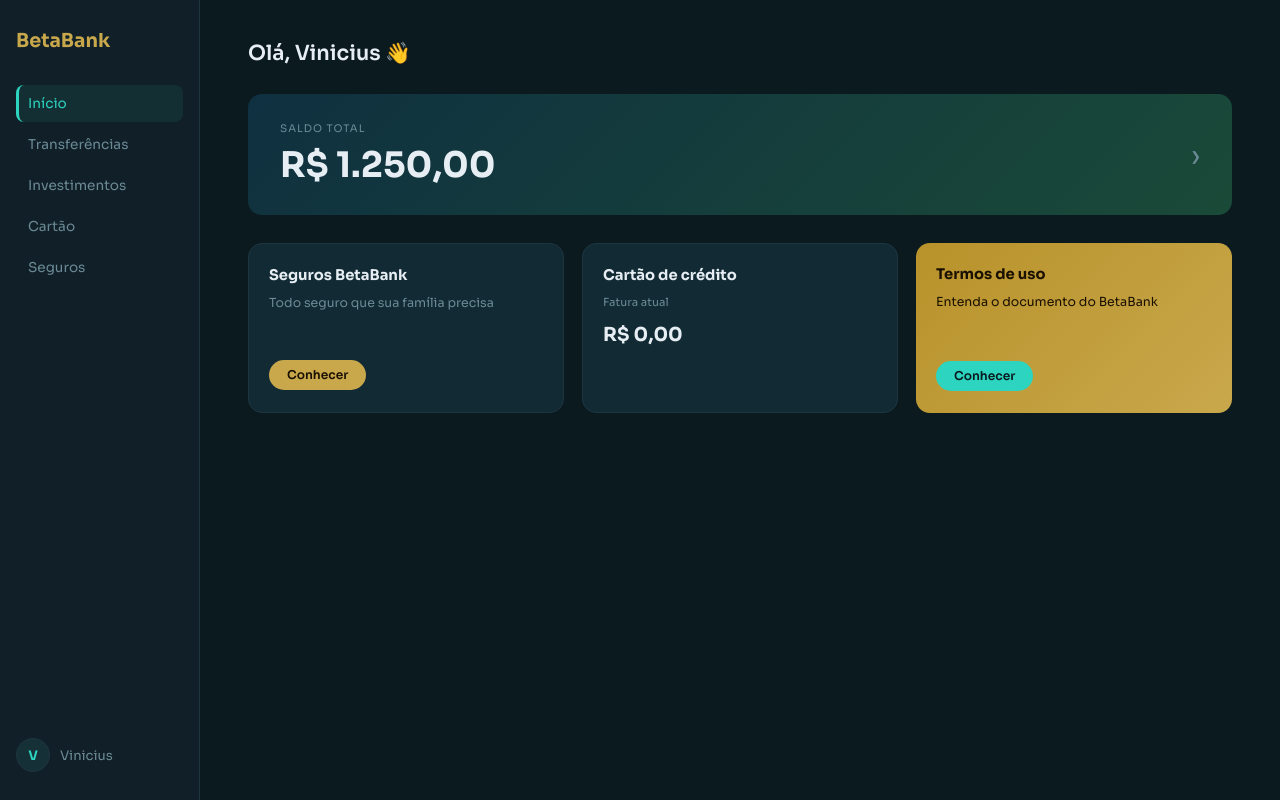
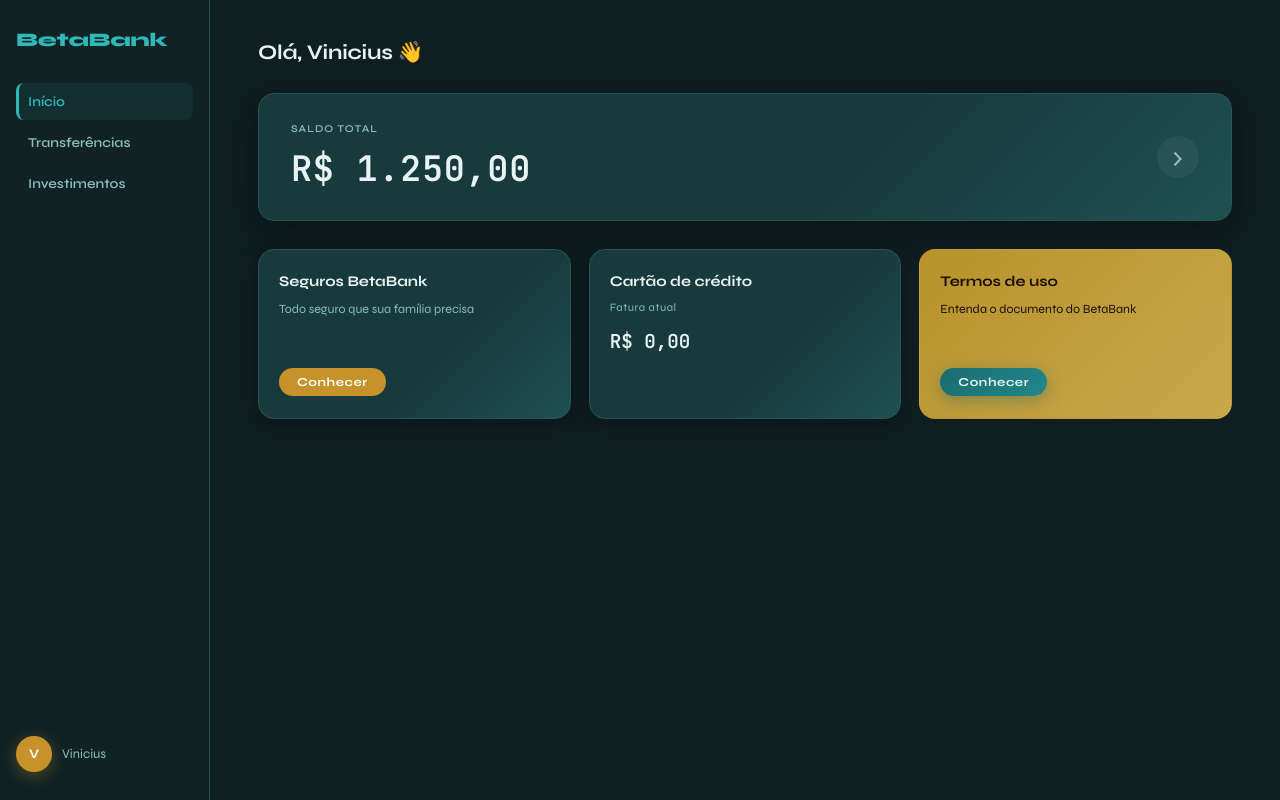
Before and after one commit to JoaoVargas/2026.1-TDE-EC, a FastAPI app: page /home in a window 1280 px wide. Run offline with FastAPI, Linux system fonts and the light colour scheme.

Commit message:
pagina home adaptaçao do css
adaptei o home.html e home.css pra ficar mesmo estilo das transaçoes 1,2 e 3, vamos precisar criar uma pagina de extrato pra fazer a home ficar mais funcional em relaçoes aos botoes/acoes que vai ter

```diff
--- a/server/main.py
+++ b/server/main.py
@@ -112,6 +112,7 @@ def get_cadastro(request: Request):
     )
 
 
+
 @app.get("/home", response_class=HTMLResponse)
 def get_home(request: Request):
     return templates.TemplateResponse(
--- a/server/styles/home.css
+++ b/server/styles/home.css
@@ -1,31 +1,47 @@
-/* Fonte do Google — importada no topo */
-@import url('https://fonts.googleapis.com/css2?family=Sora:wght@400;600;700&display=swap');
+@import url('https://fonts.googleapis.com/css2?family=Syne:wght@400;600;700;800&family=JetBrains+Mono:wght@400;600&display=swap');
 
-/* Zera espaços padrão do navegador */
-* {
+*, *::before, *::after {
+  box-sizing: border-box;
   margin: 0;
   padding: 0;
-  box-sizing: border-box;
-  font-family: 'Sora', sans-serif;
 }
 
-/* Cor de fundo geral */
-body {
-  background: #0b1a1f;
-  color: #e6edf3;
+:root {
+  --bg:           #0f1e20;
+  --card-bg:      #183a3c;
+  --teal:         #1a6b6e;
+  --teal-light:   #22888c;
+  --teal-accent:  #2eb8b8;
+  --surface:      #1c2e30;
+  --border:       #2a5558;
+  --text:         #e8f4f4;
+  --text-muted:   #8abcbc;
+  --gold:         #c8922a;
+  --font-main:    'Syne', sans-serif;
+  --font-mono:    'JetBrains Mono', monospace;
 }
 
-/* Divide a tela em 2 colunas: sidebar + conteúdo */
+body {
+  background: var(--bg);
+  font-family: var(--font-main);
+  color: var(--text);
+  min-height: 100vh;
+  display: flex;
+}
+
+/* ── LAYOUT ─────────────────────────────────────────── */
 .pagina {
   display: flex;
+  width: 100%;
   min-height: 100vh;
 }
 
-/* ── SIDEBAR ── */
+/* ── SIDEBAR ─────────────────────────────────────────── */
 .sidebar {
-  width: 200px;
-  background: #112028;
-  border-right: 1px solid #1e3540;
+  width: 210px;
+  flex-shrink: 0;
+  background: #112224;
+  border-right: 1px solid var(--border);
   padding: 28px 16px;
   display: flex;
   flex-direction: column;
@@ -33,11 +49,12 @@ body {
 }
 
 .logo {
-  color: #c9a84c;
+  color: var(--teal-accent);
   font-size: 1.2rem;
+  font-weight: 800;
+  letter-spacing: -0.01em;
 }
 
-/* Links do menu */
 nav {
   display: flex;
   flex-direction: column;
@@ -46,52 +63,52 @@ nav {
 
 .menu-item {
   text-decoration: none;
-  color: #6b8a96;
+  color: var(--text-muted);
   padding: 10px 12px;
   border-radius: 8px;
   font-size: 0.85rem;
+  font-weight: 600;
   transition: background 0.2s, color 0.2s;
 }
 
 .menu-item:hover {
-  background: #163038;
-  color: #e6edf3;
+  background: #1c3436;
+  color: var(--text);
 }
 
-/* Item ativo (página atual) */
 .menu-item.ativo {
-  color: #2dd4bf;
-  background: rgba(45, 212, 191, 0.08);
-  border-left: 3px solid #2dd4bf;
+  color: var(--teal-accent);
+  background: rgba(46, 184, 184, 0.08);
+  border-left: 3px solid var(--teal-accent);
   padding-left: 9px;
 }
 
-/* Perfil no rodapé da sidebar */
 .perfil {
   margin-top: auto;
   display: flex;
   align-items: center;
   gap: 10px;
   font-size: 0.82rem;
-  color: #6b8a96;
+  color: var(--text-muted);
 }
 
 .avatar {
-  width: 34px;
-  height: 34px;
+  width: 36px;
+  height: 36px;
   border-radius: 50%;
-  background: #163038;
-  border: 1px solid #1e3540;
+  background: var(--gold);
   display: flex;
   align-items: center;
   justify-content: center;
   font-weight: 700;
-  color: #2dd4bf;
+  color: #fff;
+  box-shadow: 0 4px 16px rgba(200, 146, 42, 0.35);
+  flex-shrink: 0;
 }
 
-/* ── CONTEÚDO PRINCIPAL ── */
+/* ── CONTEÚDO ─────────────────────────────────────────── */
 .conteudo {
-  flex: 1;              /* ocupa o restante da tela */
+  flex: 1;
   padding: 40px 48px;
   display: flex;
   flex-direction: column;
@@ -100,38 +117,59 @@ nav {
 
 .saudacao {
   font-size: 1.3rem;
-  font-weight: 600;
+  font-weight: 700;
+  color: var(--text);
+  letter-spacing: -0.01em;
 }
 
-/* ── CARD DE SALDO ── */
+/* ── CARD DE SALDO ─────────────────────────────────────── */
 .card-saldo {
-  background: linear-gradient(135deg, #0f3040, #1a4a38);
-  border-radius: 14px;
+  background: linear-gradient(135deg, var(--card-bg) 60%, #1e5052 100%);
+  border: 1px solid var(--border);
+  border-radius: 16px;
   padding: 28px 32px;
   display: flex;
   justify-content: space-between;
   align-items: center;
+  box-shadow: 0 8px 32px rgba(0, 0, 0, 0.4);
 }
 
 .saldo-label {
   font-size: 0.65rem;
+  font-weight: 600;
   letter-spacing: 0.1em;
-  color: #6b8a96;
-  margin-bottom: 8px;
+  color: var(--text-muted);
+  margin-bottom: 10px;
 }
 
 .saldo-valor {
+  font-family: var(--font-mono);
   font-size: 2.2rem;
-  font-weight: 700;
+  font-weight: 600;
+  color: var(--text);
+  letter-spacing: 0.02em;
 }
 
 .seta {
+  text-decoration: none;
   font-size: 1.8rem;
-  color: #6b8a96;
-  cursor: pointer;
+  color: var(--text-muted);
+  background: rgba(255, 255, 255, 0.05);
+  border-radius: 50%;
+  width: 42px;
+  height: 42px;
+  display: flex;
+  align-items: center;
+  justify-content: center;
+  transition: background 0.2s, color 0.2s;
 }
 
-/* ── GRID DE 3 CARDS ── */
+.seta:hover {
+  background: rgba(46, 184, 184, 0.12);
+  color: var(--teal-accent);
+}
+
+/* ── GRID DE CARDS ─────────────────────────────────────── */
 .grid-cards {
   display: grid;
   grid-template-columns: repeat(3, 1fr);
@@ -139,33 +177,35 @@ nav {
 }
 
 .card {
-  border-radius: 14px;
+  border-radius: 16px;
   padding: 22px 20px;
   display: flex;
   flex-direction: column;
   gap: 10px;
   min-height: 170px;
+  border: 1px solid var(--border);
 }
 
 .card h3 {
   font-size: 0.92rem;
+  font-weight: 700;
+  color: var(--text);
 }
 
 .card p {
   font-size: 0.78rem;
-  color: #6b8a96;
+  color: var(--text-muted);
   line-height: 1.5;
 }
 
-/* Variação escura */
 .card--escuro {
-  background: #122a34;
-  border: 1px solid #1e3540;
+  background: linear-gradient(135deg, var(--card-bg) 60%, #1e5052 100%);
+  box-shadow: 0 4px 20px rgba(0, 0, 0, 0.3);
 }
 
-/* Variação dourada */
 .card--dourado {
   background: linear-gradient(135deg, #b8922a, #c9a84c);
+  border-color: transparent;
 }
 
 .card--dourado h3,
@@ -173,35 +213,62 @@ nav {
   color: #1a1000;
 }
 
-/* Fatura */
 .label-fatura {
   font-size: 0.7rem !important;
+  letter-spacing: 0.05em;
 }
 
 .valor-fatura {
+  font-family: var(--font-mono) !important;
   font-size: 1.2rem !important;
-  font-weight: 700;
-  color: #e6edf3 !important;
+  font-weight: 600 !important;
+  color: var(--text) !important;
 }
 
-/* ── BOTÕES ── */
+/* ── BOTÕES ─────────────────────────────────────────────── */
 .btn {
   align-self: flex-start;
   border: none;
   border-radius: 20px;
   padding: 7px 18px;
   font-size: 0.76rem;
-  font-weight: 600;
+  font-family: var(--font-main);
+  font-weight: 700;
+  letter-spacing: 0.05em;
   cursor: pointer;
   margin-top: auto;
+  transition: opacity 0.2s, transform 0.1s;
 }
 
+.btn:hover  { opacity: 0.85; transform: translateY(-1px); }
+.btn:active { transform: scale(0.96); }
+
 .btn--dourado {
-  background: #c9a84c;
-  color: #1a1000;
+  background: var(--gold);
+  color: #fff;
 }
 
 .btn--verde {
-  background: #2dd4bf;
-  color: #0b1a1f;
+  background: linear-gradient(135deg, var(--teal), var(--teal-light));
+  color: var(--text);
+  box-shadow: 0 4px 16px rgba(26, 107, 110, 0.4);
 }
+
+/* ── BOTÃO OLHO (ocultar saldo) ──────────────────────────── */
+.btn-olho {
+  background: rgba(255, 255, 255, 0.05);
+  border: 1px solid var(--border);
+  border-radius: 50%;
+  width: 40px;
+  height: 40px;
+  font-size: 1.1rem;
+  cursor: pointer;
+  display: flex;
+  align-items: center;
+  justify-content: center;
+  transition: background 0.2s;
+}
+
+.btn-olho:hover {
+  background: rgba(46, 184, 184, 0.12);
+}
--- a/server/templates/home.html
+++ b/server/templates/home.html
@@ -13,13 +13,11 @@
     <aside class="sidebar">
       <h2 class="logo">BetaBank</h2>
 
-      <nav>
-        <a href="#" class="menu-item ativo">Início</a>
-        <a href="#" class="menu-item">Transferências</a>
-        <a href="#" class="menu-item">Investimentos</a>
-        <a href="#" class="menu-item">Cartão</a>
-        <a href="#" class="menu-item">Seguros</a>
-      </nav>
+  <nav>
+  <a href="home.html"          class="menu-item ativo">Início</a>
+  <a href="transacao.html"     class="menu-item">Transferências</a>
+  <a href="investimentos.html" class="menu-item">Investimentos</a>
+</nav>
 
       <div class="perfil">
         <div class="avatar">V</div>
@@ -38,7 +36,7 @@
           <p class="saldo-label">SALDO TOTAL</p>
           <p class="saldo-valor">R$ 1.250,00</p>
         </div>
-        <span class="seta">›</span>
+       <a href="/extrato" class="seta">›</a>
       </div>
 
       <!-- Grid de cards informativos -->
```
Also changed, not shown: server/requisições/home.js (added, +19 -0 lines), server/templates/cadastro.html (line endings or trailing spaces).
